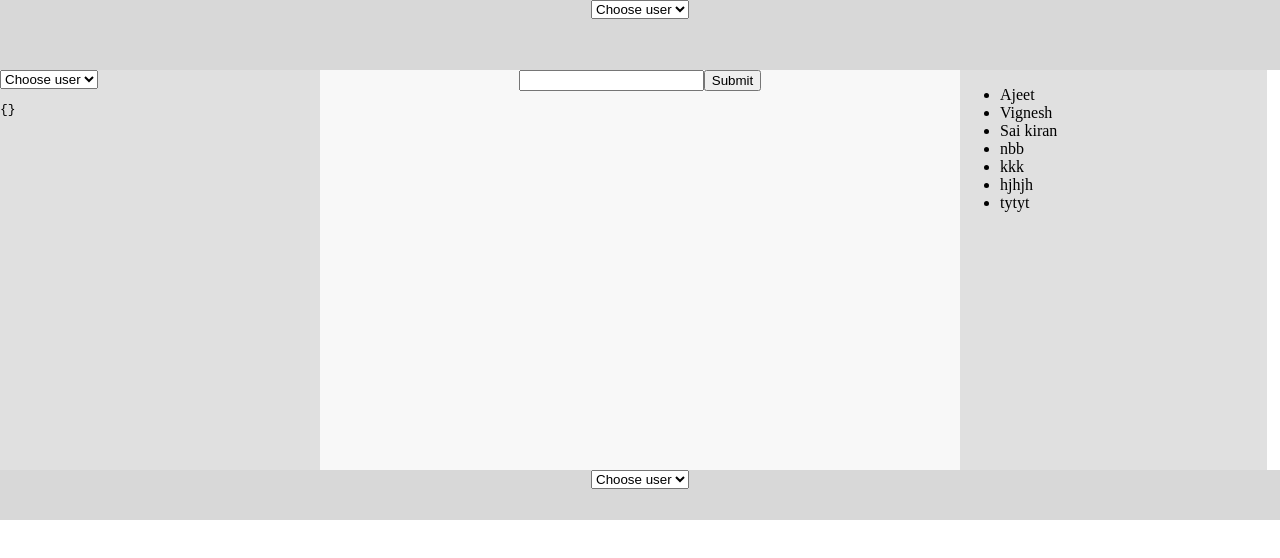
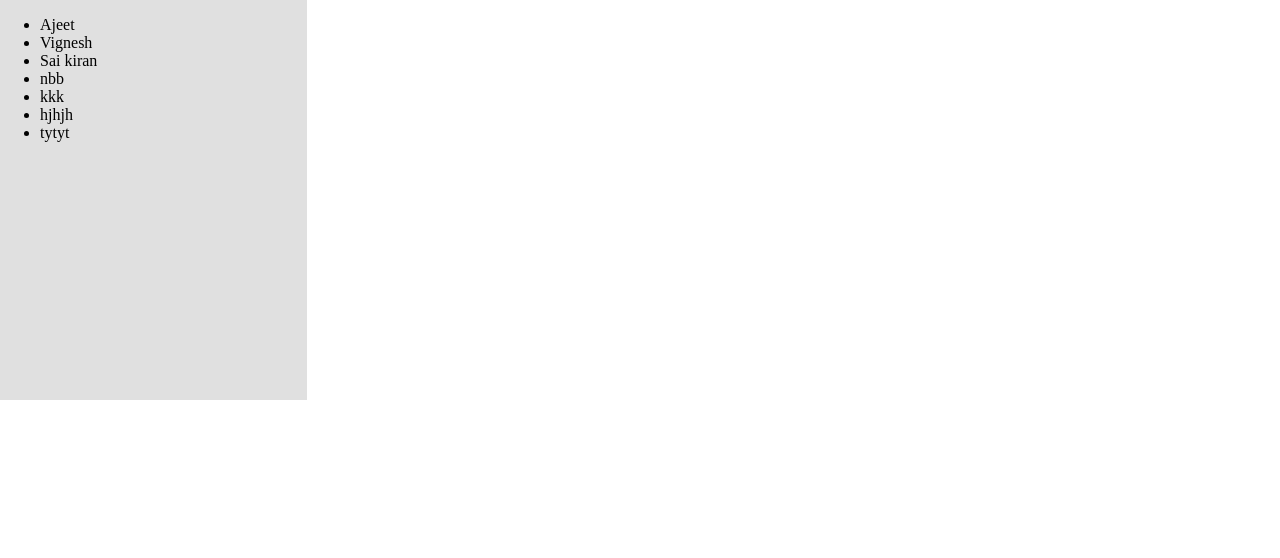
Before and after one commit to Ajeet-jha/state-management-app, a React (Create React App) app: page / in a window 1280 px wide. Shown: the top 558 px of the page. Built offline with nearby package versions, Linux system fonts and the light colour scheme; data requests are answered from the project's data file.

Commit message:
Applied context on right side conponent

```diff
--- a/src/App.js
+++ b/src/App.js
@@ -1,56 +1,15 @@
-import { useEffect, useState, useContext } from 'react';
-import { fetchUsers, fetchUser } from './services/Api';
-import { UserContext } from './context/rootContext';
-
 import * as Components from './components';
 
 function App() {
-	const [users, setUsers] = useState([]);
-	const [name, setName] = useState('');
-	const [response, setResponse] = useState('');
-	const context = useContext(UserContext);
-	console.log(context);
-
-	const getAllUsers = async () => {
-		const resp = await fetchUsers({
-			url: '/users',
-			method: 'GET',
-		});
-		setUsers(resp);
-	};
-
-	useEffect(() => {
-		getAllUsers();
-	}, []);
-
-	const getUser = async (id) => {
-		const userResp = await fetchUser({
-			url: `/users/${id}`,
-			method: 'GET',
-		});
-		return userResp;
-	};
-
 	return (
 		<section>
-			<Components.Header
-				users={users}
-				getUser={getUser}
-				getAllUsers={getAllUsers}
-			/>
-			<Components.LeftSide users={users} getUser={getUser} />
-			<Components.Main
-				name={name}
-				setName={setName}
-				response={response}
-				setResponse={setResponse}
-				getAllUsers={getAllUsers}
-			/>
-			<Components.RightSide users={users} />
-			<Components.Footer users={users} getAllUsers={getAllUsers} />
+			{/* <Components.Header />
+			<Components.LeftSide />
+			<Components.Main /> */}
+			<Components.RightSide />
+			{/* <Components.Footer /> */}
 		</section>
 	);
 }
 
 export default App;
-// http://localhost:8080/users
--- a/src/components/RightSide.js
+++ b/src/components/RightSide.js
@@ -1,4 +1,9 @@
-function RightSide({ users }) {
+import { useContext } from 'react';
+import { UserContext } from '../context/rootContext';
+
+function RightSide() {
+	const { users } = useContext(UserContext);
+
 	return (
 		<section className="right-side">
 			<ul>
--- a/src/context/rootProvider.js
+++ b/src/context/rootProvider.js
@@ -1,12 +1,43 @@
-import { useState, useMemo } from 'react';
+import { useState, useEffect, useMemo } from 'react';
 import { UserContext } from './rootContext';
+import { fetchUsers } from '../services/Api';
 
 function UserProvider({ children }) {
-	const [value, setValue] = useState({});
-	useMemo(() => {
-		setValue({ test: 'abc' });
+	// const [value, setValue] = useState({});
+	const [users, setUsers] = useState([]);
+	// const [name, setName] = useState('');
+	// const [response, setResponse] = useState('');
+
+	const getAllUsers = async () => {
+		const resp = await fetchUsers({
+			url: '/users',
+			method: 'GET',
+		});
+		setUsers(resp);
+	};
+
+	useEffect(() => {
+		getAllUsers();
 	}, []);
-	return <UserContext.Provider value={value}>{children}</UserContext.Provider>;
+
+	// const getUser = async (id) => {
+	//     const userResp = await fetchUser({
+	//         url: `/users/${id}`,
+	//         method: 'GET',
+	//     });
+	//     return userResp;
+	// };
+
+	const usersProviderValue = useMemo(
+		() => ({ users, setUsers }),
+		[users, setUsers]
+	);
+
+	return (
+		<UserContext.Provider value={usersProviderValue}>
+			{children}
+		</UserContext.Provider>
+	);
 }
 
 export { UserProvider };
```
